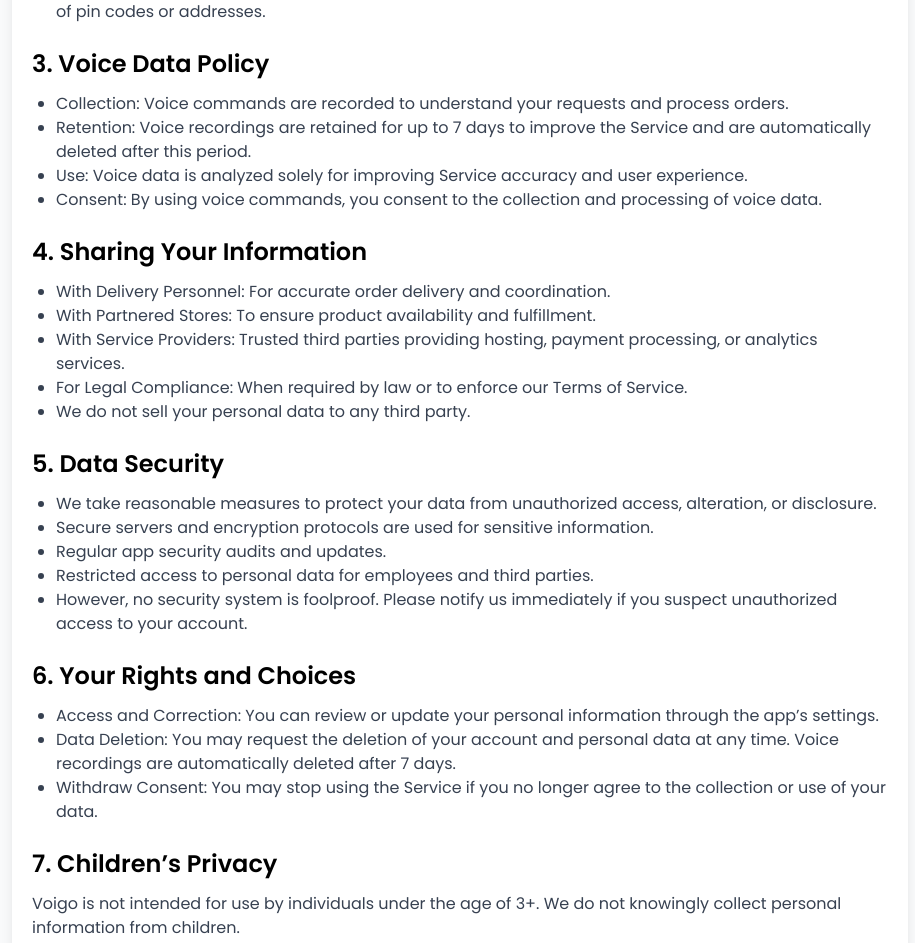
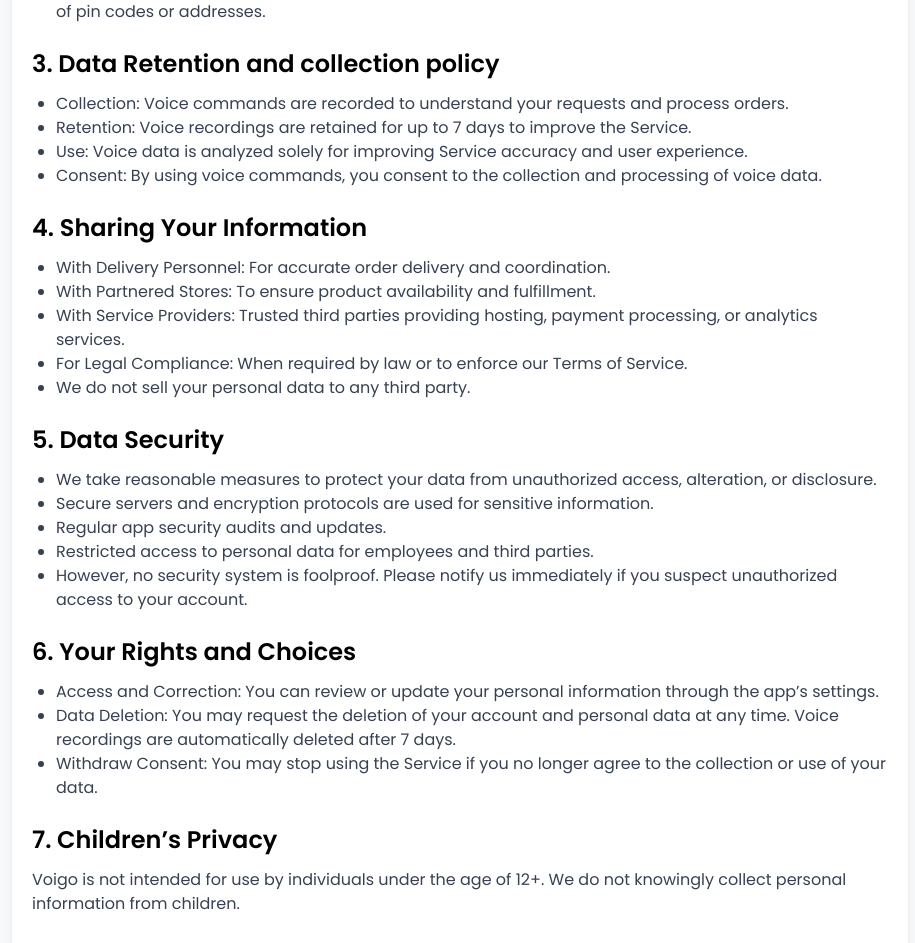
Before and after one commit to Nikhilgb-001/Voigo, a React (Vite) app in the folder frontend/: page /privacy-policy in a window 1280 px wide. Shown: the part 904-1847 px from the top of the page, without its empty margins (180-1095 px from the left). Built offline with nearby package versions, Linux system fonts and the light colour scheme.

Commit message:
added new logo

```diff
--- a/frontend/src/components/PrivacyAndPolicy.jsx
+++ b/frontend/src/components/PrivacyAndPolicy.jsx
@@ -84,7 +84,7 @@ const PrivacyAndPolicy = () => {
             </ul>
           </Section>
 
-          <Section title="3. Voice Data Policy">
+          <Section title="3. Data Retention and collection policy">
             <ul className="list-disc ml-6">
               <li>
                 Collection: Voice commands are recorded to understand your
@@ -92,8 +92,7 @@ const PrivacyAndPolicy = () => {
               </li>
               <li>
                 Retention: Voice recordings are retained for up to 7 days to
-                improve the Service and are automatically deleted after this
-                period.
+                improve the Service.
               </li>
               <li>
                 Use: Voice data is analyzed solely for improving Service
@@ -170,7 +169,7 @@ const PrivacyAndPolicy = () => {
 
           <Section title="7. Children’s Privacy">
             <p>
-              Voigo is not intended for use by individuals under the age of 3+.
+              Voigo is not intended for use by individuals under the age of 12+.
               We do not knowingly collect personal information from children.
             </p>
           </Section>
```
Also changed, not shown: frontend/src/assets/Voigo logo new.png (added), frontend/src/components/TimeCard.jsx (line endings or trailing spaces).
